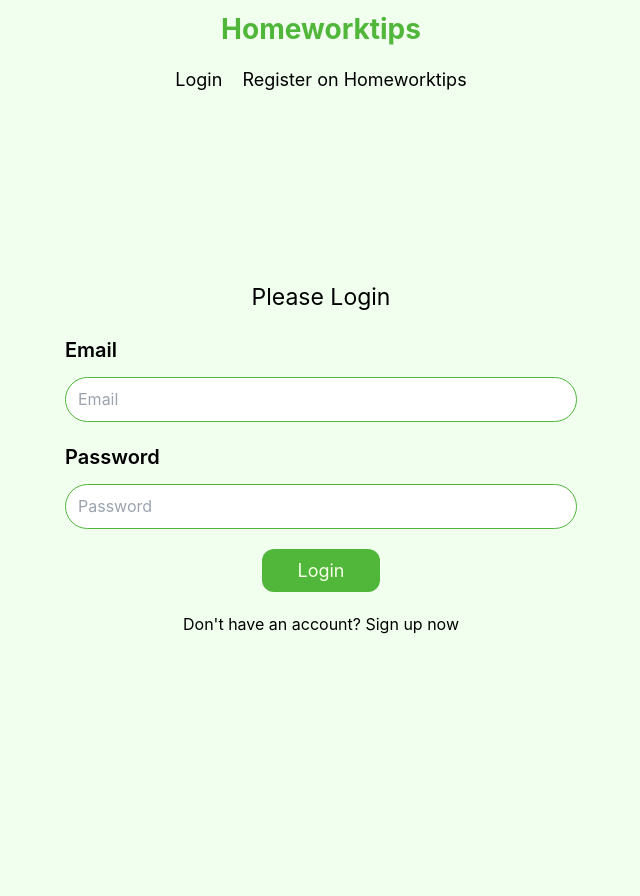
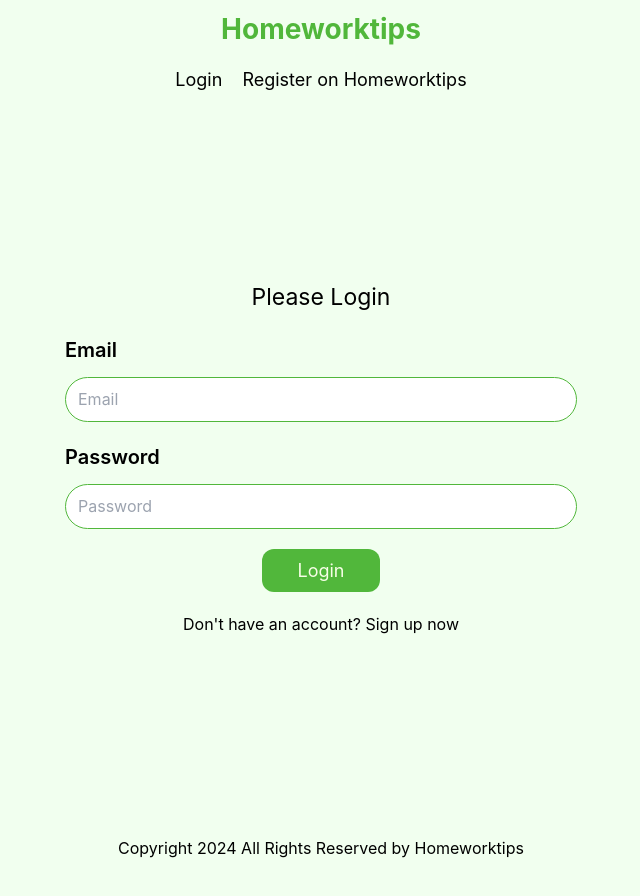
Before and after one commit to Toshmoney/freebies, a React (Create React App) app: page /login in a window 1280 px wide. Shown: the top 896 px of the page, without its empty margins (319-959 px from the left). Before the commit the page ends 800 px from the top, so only its background shows below. Built offline with nearby package versions, Linux system fonts and the light colour scheme; the HTML template or start-up script is replaced by a standard one.

Commit message:
footer added

```diff
--- /dev/null
+++ b/src/Footer.js
@@ -0,0 +1,12 @@
+import { Link } from "react-router-dom";
+
+export default function Footer() {
+
+
+
+  return (
+    <div className="w-full flex flex-col justify-center items-center py-10 text-center">
+    <p>Copyright 2024 All Rights Reserved by Homeworktips</p>
+    </div>
+  );
+}
--- a/src/Layout.js
+++ b/src/Layout.js
@@ -1,3 +1,4 @@
+import Footer from "./Footer";
 import Header from "./Header";
 import {Outlet} from "react-router-dom";
 
@@ -6,6 +7,7 @@
     <main className="flex flex-col w-full bg-[#f1ffef]">
       <Header />
       <Outlet />
+      <Footer/>
     </main>
   );
 }
--- a/src/pages/PostPage.js
+++ b/src/pages/PostPage.js
@@ -5,6 +5,7 @@
 import { Link } from 'react-router-dom';
 import Comments from './Comment';
 import { toast } from 'react-toastify';
+import Footer from "../Footer";
 
 export default function PostPage() {
   const [postInfo, setPostInfo] = useState(null);
```
